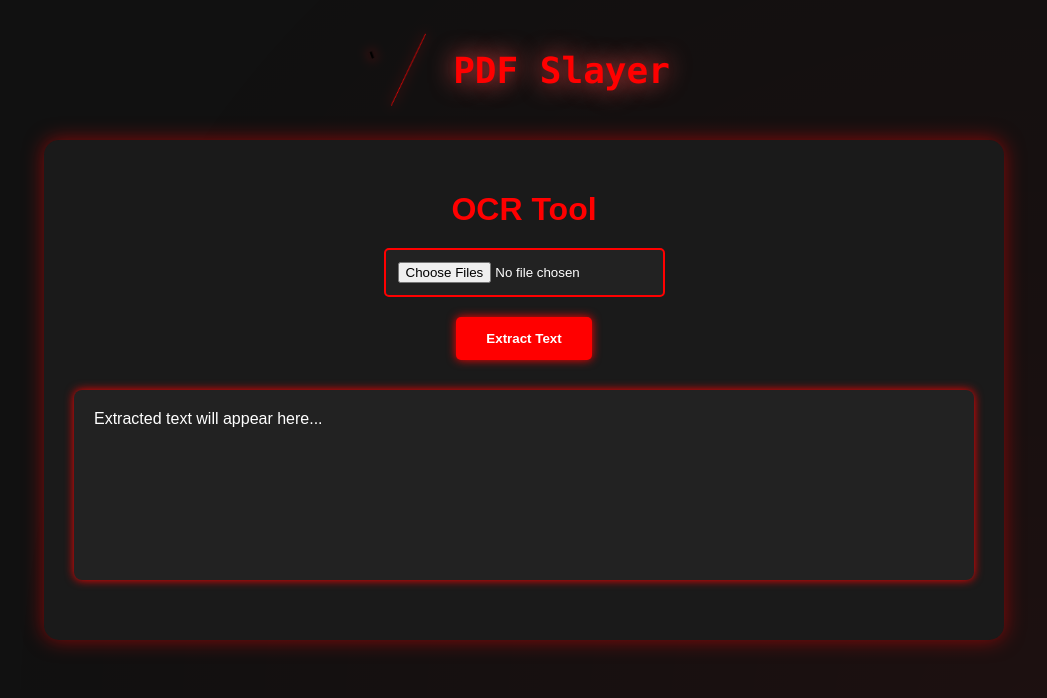
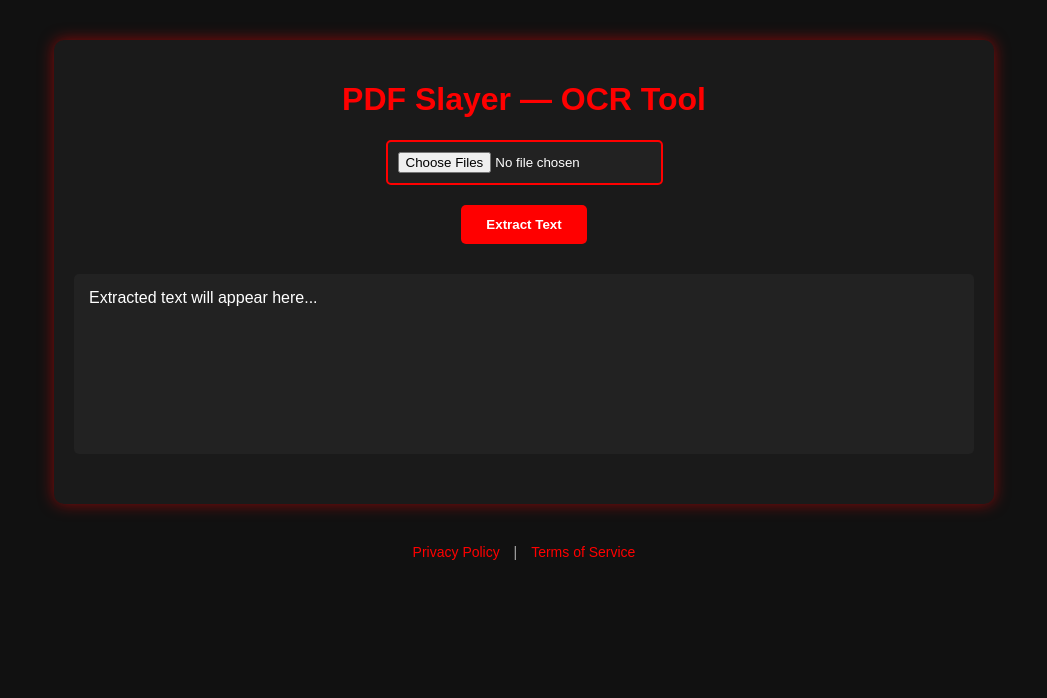
Before and after one commit to lincon99/pdf-slayer-10, a plain HTML site: page index.html in a window 1280 px wide. Shown: the whole page, without its empty margins (116-1163 px from the left). Drawn offline with Linux system fonts and the light colour scheme.

Commit message:
Remove Katana logo and add footer with Privacy & Terms

```diff
--- a/index.html
+++ b/index.html
@@ -17,96 +17,32 @@
     color: #fff;
     margin: 0;
     padding: 0;
-    overflow-x: hidden;
   }
-
-  /* Ninja Mist Animation Background */
-  body::before {
-    content: "";
-    position: fixed;
-    top: -50%;
-    left: -50%;
-    width: 200%;
-    height: 200%;
-    background: radial-gradient(circle, rgba(255,0,0,0.05) 0%, transparent 70%);
-    animation: mist 10s linear infinite;
-    pointer-events: none;
-  }
-
-  @keyframes mist {
-    0% { transform: translate(0,0) rotate(0deg); }
-    50% { transform: translate(20%,20%) rotate(180deg); }
-    100% { transform: translate(0,0) rotate(360deg); }
-  }
-
-  /* Ninja Logo */
-  .logo {
-    display: flex;
-    align-items: center;
-    justify-content: center;
-    gap: 15px;
-    margin-top: 40px;
-  }
-
-  .logo svg {
-    width: 60px;
-    height: 60px;
-    transform: rotate(-20deg);
-    filter: drop-shadow(0 0 6px red);
-    animation: slash 1.5s ease forwards;
-  }
-
-  @keyframes slash {
-    0% { transform: rotate(-90deg) scaleX(0); opacity: 0; }
-    50% { transform: rotate(-10deg) scaleX(1.2); opacity: 1; }
-    100% { transform: rotate(-20deg) scaleX(1); opacity: 1; }
-  }
-
-  .logo-text {
-    font-family: "Lucida Console", monospace;
-    font-size: 36px;
-    color: red;
-    text-shadow: 0 0 10px #ff0000;
-    font-weight: bold;
-    animation: pulse 2s infinite;
-  }
-
-  @keyframes pulse {
-    0%, 100% { text-shadow: 0 0 10px #ff0000; }
-    50% { text-shadow: 0 0 25px #ff4d4d; }
-  }
-
-  /* Container */
   .container {
     max-width: 900px;
     margin: 40px auto;
-    padding: 30px;
+    padding: 20px;
     background-color: #1a1a1a;
-    border-radius: 15px;
-    box-shadow: 0 0 20px rgba(255,0,0,0.5);
-    position: relative;
+    border-radius: 10px;
+    box-shadow: 0 0 15px rgba(255,0,0,0.5);
   }
-
   h1 {
     color: #ff0000;
     text-align: center;
-    margin-bottom: 20px;
   }
-
   input[type="file"] {
     display: block;
     margin: 20px auto;
-    padding: 12px;
+    padding: 10px;
     border: 2px solid #ff0000;
     border-radius: 5px;
     background-color: #222;
     color: #fff;
   }
-
   button {
     display: block;
     margin: 20px auto;
-    padding: 14px 30px;
+    padding: 12px 25px;
     background-color: #ff0000;
     border: none;
     border-radius: 5px;
@@ -114,64 +50,42 @@
     font-weight: bold;
     cursor: pointer;
     transition: all 0.3s;
-    box-shadow: 0 0 10px red;
-    position: relative;
-    overflow: hidden;
   }
-
-  button::before {
-    content: "";
-    position: absolute;
-    top: -50%;
-    left: -50%;
-    width: 200%;
-    height: 200%;
-    background: radial-gradient(circle, rgba(255,255,255,0.2) 0%, transparent 70%);
-    transform: rotate(45deg) scaleX(0);
-    transition: all 0.5s;
-  }
-
-  button:hover::before {
-    transform: rotate(45deg) scaleX(1);
-  }
-
   button:hover {
     background-color: #ff4d4d;
-    box-shadow: 0 0 20px red;
   }
-
   #output {
     margin-top: 30px;
-    padding: 20px;
+    padding: 15px;
     background-color: #222;
-    border-radius: 8px;
+    border-radius: 5px;
     min-height: 150px;
     white-space: pre-wrap;
-    box-shadow: 0 0 10px #ff0000;
   }
-
   .adsense {
     margin-top: 30px;
     text-align: center;
+  }
+  footer {
+    margin-top: 40px;
+    text-align: center;
+    font-size: 14px;
+    color: #aaa;
+  }
+  footer a {
+    color: #ff0000;
+    text-decoration: none;
+    margin: 0 10px;
+  }
+  footer a:hover {
+    text-decoration: underline;
   }
 </style>
 </head>
 <body>
 
-<!-- Logo -->
-<div class="logo">
-  <svg viewBox="0 0 512 512" xmlns="http://www.w3.org/2000/svg">
-    <!-- Katana blade -->
-    <path d="M20 490 L500 20" stroke="red" stroke-width="8" stroke-linecap="round"/>
-    <!-- Handle -->
-    <rect x="0" y="0" width="20" height="60" fill="black" rx="5" ry="5"/>
-  </svg>
-  <span class="logo-text">PDF Slayer</span>
-</div>
-
-<!-- Main Container -->
 <div class="container">
-  <h1>OCR Tool</h1>
+  <h1>PDF Slayer — OCR Tool</h1>
 
   <input type="file" id="fileInput" multiple accept=".pdf,image/*">
   <button id="extractBtn">Extract Text</button>
@@ -191,6 +105,10 @@
     </script>
   </div>
 </div>
+
+<footer>
+  <a href="#">Privacy Policy</a> | <a href="#">Terms of Service</a>
+</footer>
 
 <!-- PDF.js & Tesseract.js -->
 <script src="https://cdnjs.cloudflare.com/ajax/libs/pdf.js/2.16.105/pdf.min.js"></script>
```
